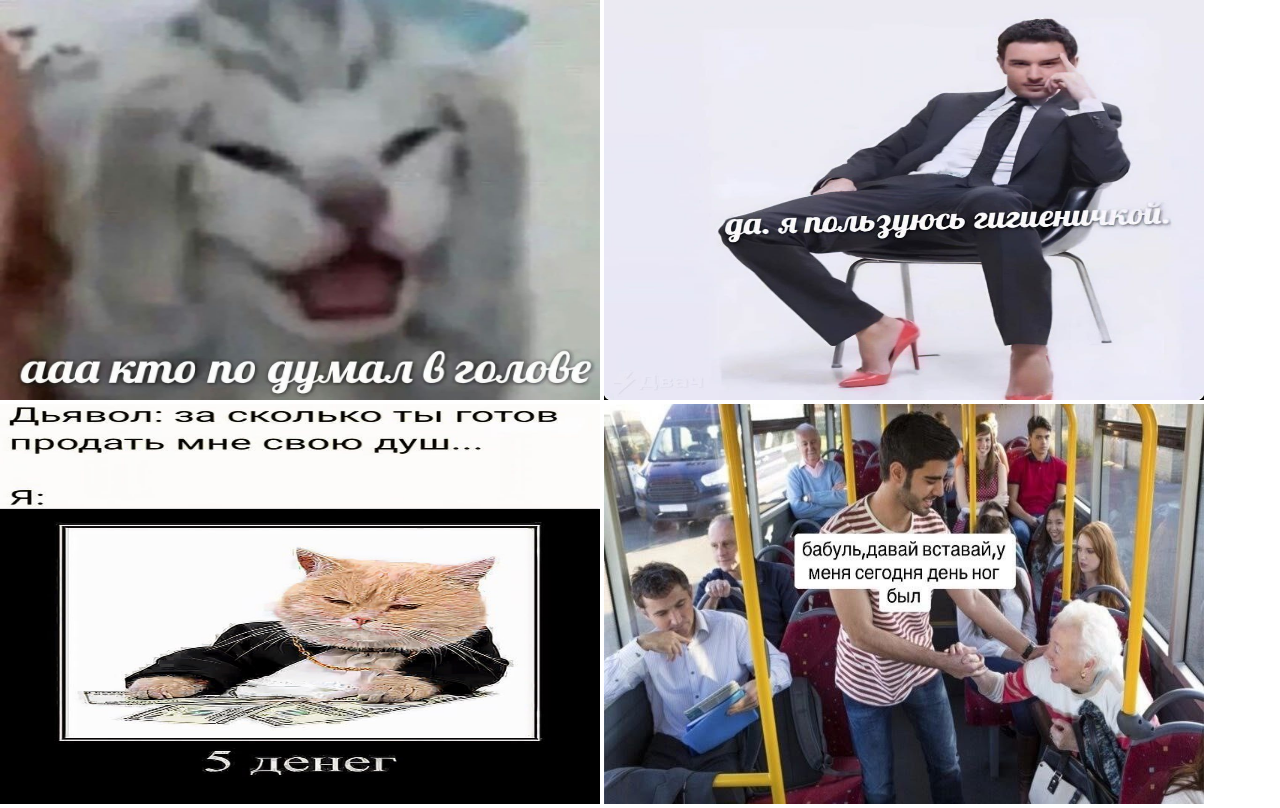
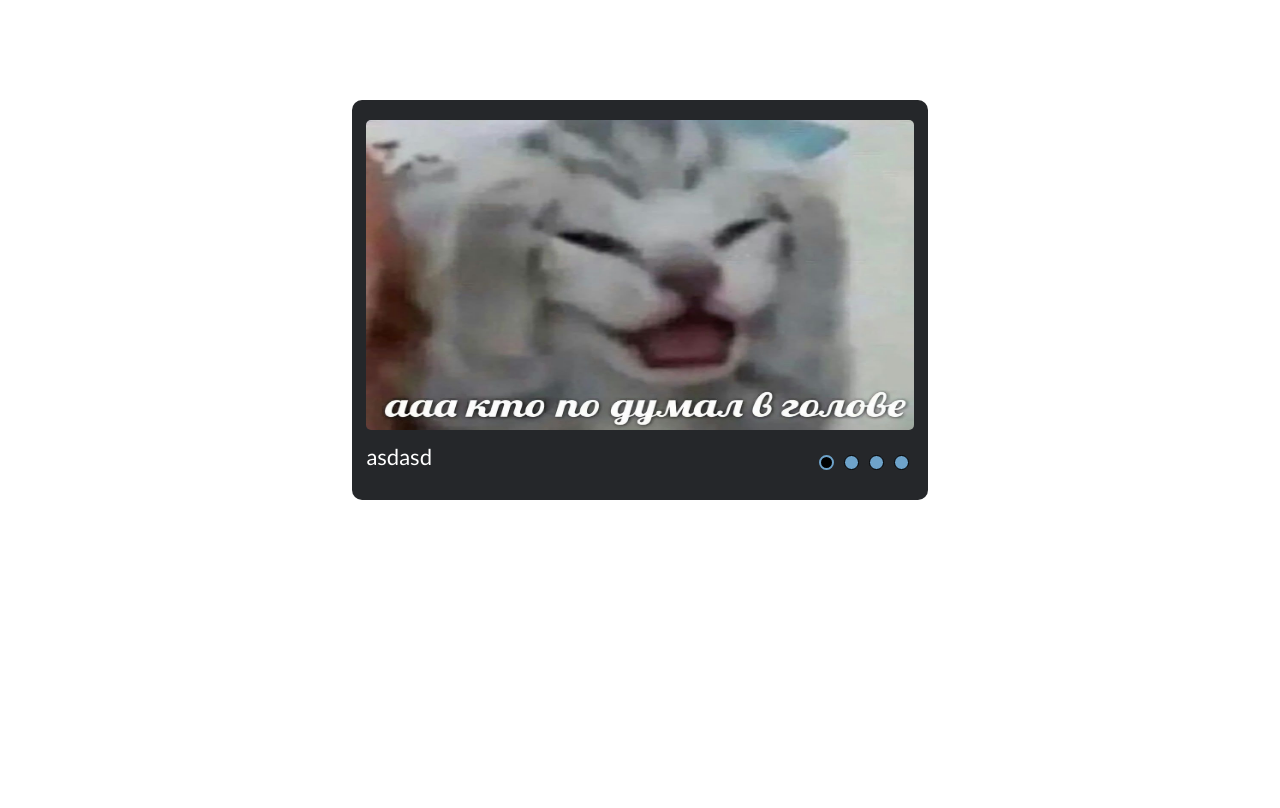
Before and after one commit to FlaxidHair/cssMemeSlider, a plain HTML site: page cssMemeSlider/index.html in a window 1280 px wide. Drawn offline with Linux system fonts and the light colour scheme.

Commit message:
feat: add style for desktop slider  (Mon, Sep 09, 2024 10:48:43 AM)

```diff
--- a/cssMemeSlider/index.html
+++ b/cssMemeSlider/index.html
@@ -8,22 +8,25 @@
     <script src="./index.js" defer></script>
 </head>
 <body>
+    <div class="content">
     <div class="slider">
         <div class="slider-wrapper">
-            <div class="slider-wrapper__content content">
-            <img class="content-meme" src="./images/firstMeme.jpg" alt="Мем">
-            <img class="content-meme" src="./images/secondMeme.jpg" alt="Мем">
-            <img class="content-meme" src="./images/thirdMeme.jpg" alt="Мем">
-            <img class="content-meme" src="./images/fourthMeme.jpg" alt="Мем">
+            <div class="slider-wrapper__content slider-content">
+                <img class="slider-content-meme" src="./images/firstMeme.jpg" alt="Мем">
+                <img class="slider-content-meme" src="./images/secondMeme.jpg" alt="Мем">
+                <img class="slider-content-meme" src="./images/thirdMeme.jpg" alt="Мем">
+                <img class="slider-content-meme" src="./images/fourthMeme.jpg" alt="Мем">
             </div>
+            <p class="slider-wrapper__text">asdasd</p>
             <div class="slider-wrapper__pagination pagination">
-                <span class="pagination__item active"></span>
-                <span class="pagination__item"></span>
-                <span class="pagination__item"></span>
-                <span class="pagination__item"></span>
+                <div class="pagination-wrap"><div class="pagination__item active"></div></div>
+                <div class="pagination-wrap"><div class="pagination__item"></div></div>
+                <div class="pagination-wrap"><div class="pagination__item"></div></div>
+                <div class="pagination-wrap"><div class="pagination__item"></div></div>
             </div>
-            <p class="slider-wrapper__text"></p>
         </div>
     </div>
+</div>
+
 </body>
 </html>
--- a/cssMemeSlider/style.css
+++ b/cssMemeSlider/style.css
@@ -4,9 +4,95 @@
     box-sizing: border-box;
 }
 
+.content {
+    display:flex;
+    align-items: center;
+    justify-content: center;
+}
+.slider {
+    width:45vw;
+    height:400px;
+    max-width:1024px;
+    border-radius:10px;
+    margin-top:100px;
+    background-color: #25272A;
+    position:relative;
+}
+.slider-wrapper {
+    display: flex;
+    flex-flow: column;
+    align-items: center;
+    margin-top:20px;
+}
+.slider-content-meme{
+    width:100%;
+    height:100%;
+    border-radius: 5px;
+}
+.slider-wrapper__content{
+    width:95%;
+    height:310px;
+    overflow: hidden;
+    margin-bottom: 20px;
+}
+.pagination {
+    display:flex;
+    margin-bottom:20px;
+    align-self: end;
+    margin-right:2.5%;
+}
+.pagination-wrap {
+    width:25px;
+    height:25px;
+    border-radius: 50%;
+    display: flex;
+    align-items: center;
+    justify-content: center;
+    cursor:pointer;
+}
+.pagination__item {
+    width:15px;
+    height:15px;
+    border:1px solid black;
+    background-color: #6EA3CA;
+    border-radius:50%;
+    cursor: pointer;
+}
 
+.pagination-wrap:hover .pagination__item {
+    background-color: rgb(253, 252, 229);
+    transition:0.3s ease-in-out;
+}
+.pagination-wrap:active .pagination__item {
+    background-color: rgb(253, 252, 229);
+    transform:translate(3px);
+    border:3px solid #6EA3CA;
+    transition:0.1s;
+}
+.pagination-wrap:hover .active {
+    background-color: rgb(253, 252, 229);
+    transition:0.3s ease-in-out;
+}
+.active {
+    background-color: black;
+    width:15px;
+    height:15px;
+    border:2px solid #6EA3CA;
+    border-radius:50%;
+    cursor: pointer;
+}
+.active:hover {
+    border: 2px solid white;
+    transition:0.3s ease-in-out;
+    background-color: black !important;
+}
 
-.content-meme {
-    width:600px;
-    height:400px;
+.slider-wrapper__text {
+    color:white;
+    font-size:22px;
+    margin-left:2.5%;
+    position:absolute;
+    align-self: start;
+    font-family:'Trebuchet MS', 'Lucida Sans Unicode', 'Lucida Grande', 'Lucida Sans', Arial, sans-serif;
+    bottom:30px;
 }
```
